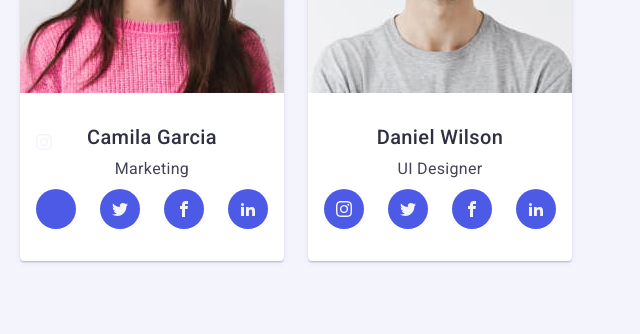
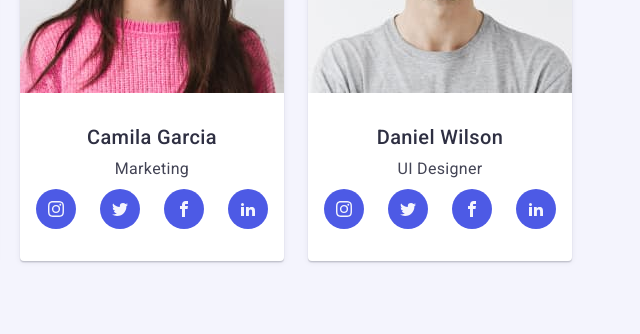
Before and after one commit to Santyaga7/goit-markup-hw-05, a plain HTML site: page index.html in a window 1280 px wide. Shown: the part 1560-1894 px from the top of the page, 632-1272 px from the left. Drawn offline with nearby package versions, Linux system fonts and the light colour scheme.

Commit message:
18.12.23-22:22

```diff
--- a/index.html
+++ b/index.html
@@ -249,12 +249,8 @@
                 <ul class="social-media-team">
                   <li class="icon-circle">
                     <a class="icon-link" href="">
-                      <svg class="icon-social">
-                        <use
-                          href="./images/icons.svg#instagram"
-                          width="16"
-                          height="16"
-                        ></use>
+                      <svg class="icon-social" width="16" height="16">
+                        <use href="./images/icons.svg#instagram"></use>
                       </svg>
                     </a>
                   </li>
```
